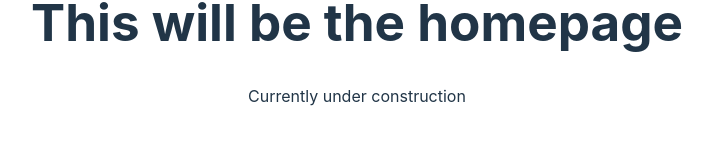
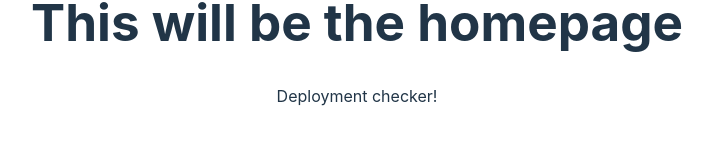
Before and after one commit to Y-Negash/Trading_Journal, a React (Vite) app in the folder Frontend/: page / in a window 1280 px wide. Shown: the part 358-502 px from the top of the page, without its empty margins (283-995 px from the left). Built offline with nearby package versions, Linux system fonts and the light colour scheme.

Commit message:
tests deployment when commiting

```diff
--- a/Frontend/src/App.tsx
+++ b/Frontend/src/App.tsx
@@ -5,7 +5,7 @@ function App() {
   return (
     <>
       <h1>This will be the homepage</h1>
-      <p>Currently under construction</p>
+      <p>Deployment checker!</p>
     </>
   )
 }
```
